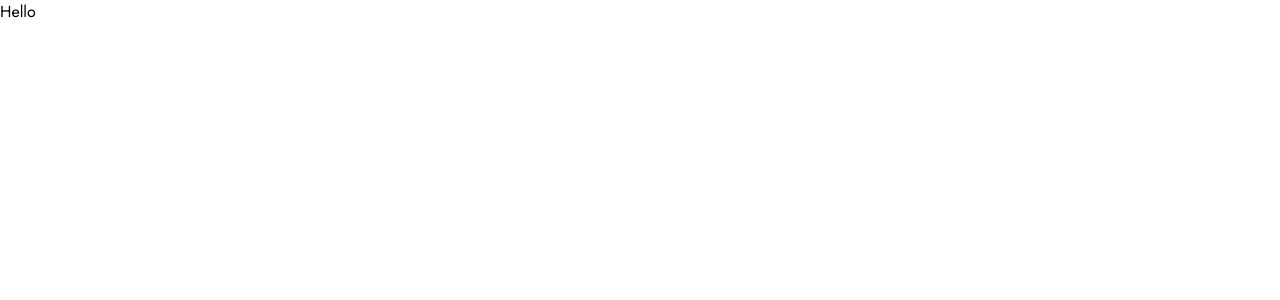
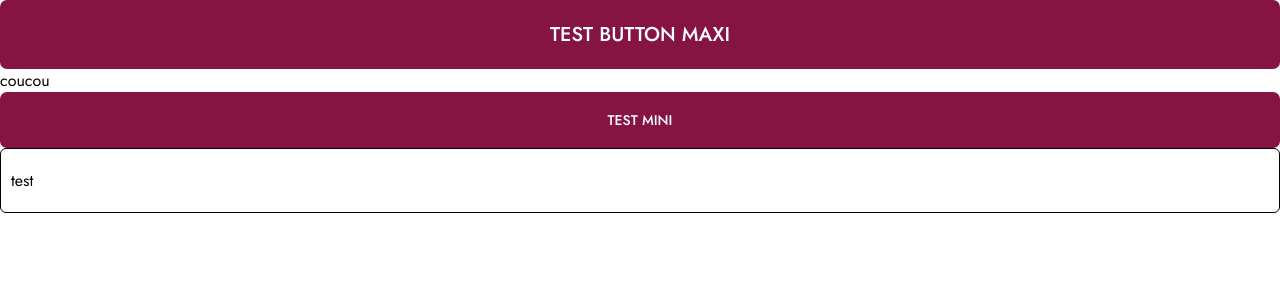
Before and after one commit to WildCodeSchool/2023-09-JS-BDX-P3-la-rive-droite, a React (Vite) app in the folder frontend/: page / in a window 1280 px wide. Shown: the top 300 px of the page. Built offline with nearby package versions, Linux system fonts and the light colour scheme.

Commit message:
add button component

```diff
--- a/frontend/src/App.jsx
+++ b/frontend/src/App.jsx
@@ -1,7 +1,17 @@
 import "./App.css";
+import ButtonMaxi from "./components/ButtonMaxi";
+import ButtonMini from "./components/ButtonMini";
+import CardModel from "./components/CardModel";
 
 function App() {
-  return <div> Hello</div>;
+  return (
+    <div>
+      <ButtonMaxi />
+      <div>coucou</div>
+      <ButtonMini />
+      <CardModel />
+    </div>
+  );
 }
 
 export default App;
--- a/frontend/src/components/ButtonMaxi.jsx
+++ b/frontend/src/components/ButtonMaxi.jsx
@@ -0,0 +1,14 @@
+import "../style/style_components/button-maxi.css";
+
+function ButtonMaxi() {
+  return (
+    <div>
+      <button className="submit-btn-maxi" type="submit">
+        {" "}
+        Test button maxi{" "}
+      </button>
+    </div>
+  );
+}
+
+export default ButtonMaxi;
--- a/frontend/src/components/ButtonMini.jsx
+++ b/frontend/src/components/ButtonMini.jsx
@@ -0,0 +1,14 @@
+import "../style/style_components/button-mini.css";
+
+function ButtonMini() {
+  return (
+    <div>
+      <button className="submit-btn-mini" type="submit">
+        {" "}
+        Test mini{" "}
+      </button>
+    </div>
+  );
+}
+
+export default ButtonMini;
--- a/frontend/src/components/CardModel.jsx
+++ b/frontend/src/components/CardModel.jsx
@@ -0,0 +1,11 @@
+import "../style/style_components/card-model.css";
+
+function CardModel() {
+  return (
+    <div className="card-container ">
+      <p> test </p>
+    </div>
+  );
+}
+
+export default CardModel;
--- a/frontend/src/style/style_components/button-maxi.css
+++ b/frontend/src/style/style_components/button-maxi.css
@@ -0,0 +1,11 @@
+.submit-btn-maxi {
+  background-color: var(--second-color);
+  color: var(--text-btn);
+  padding: 20px 30px;
+  border: 0;
+  border-radius: 7px;
+  text-transform: uppercase;
+  font-weight: 500;
+  font-size: 20px;
+  width: 100%;
+}
--- a/frontend/src/style/style_components/button-mini.css
+++ b/frontend/src/style/style_components/button-mini.css
@@ -0,0 +1,11 @@
+.submit-btn-mini {
+  background-color: var(--second-color);
+  color: var(--text-btn);
+  padding: 18px 30px;
+  border: 0;
+  border-radius: 7px;
+  text-transform: uppercase;
+  font-weight: 500;
+  font-size: 14px;
+  width: 100%;
+}
--- a/frontend/src/style/style_components/card-model.css
+++ b/frontend/src/style/style_components/card-model.css
@@ -0,0 +1,5 @@
+.card-container {
+  border: 1px solid;
+  padding: 20px 10px;
+  border-radius: 6px;
+}
```
